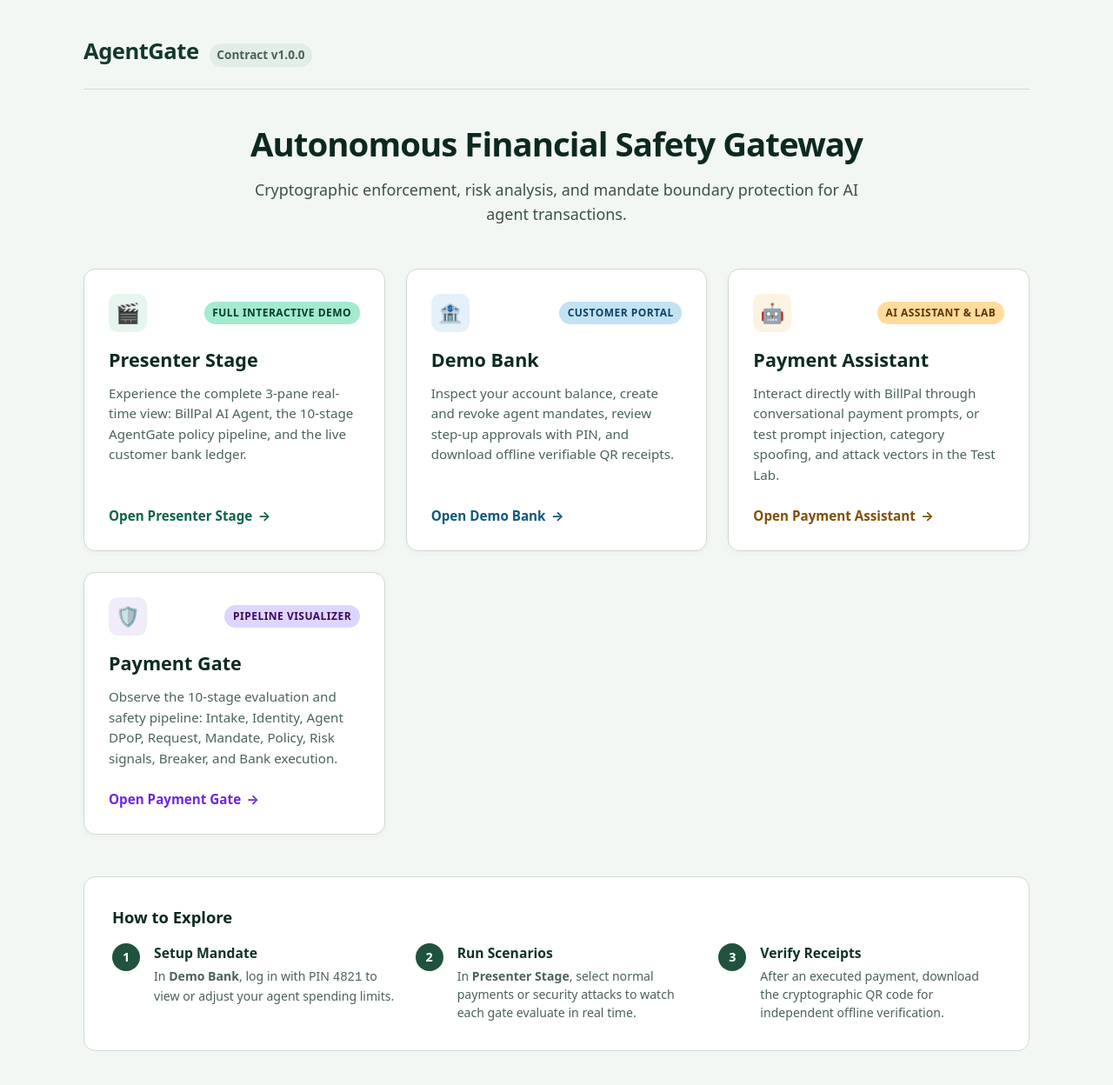
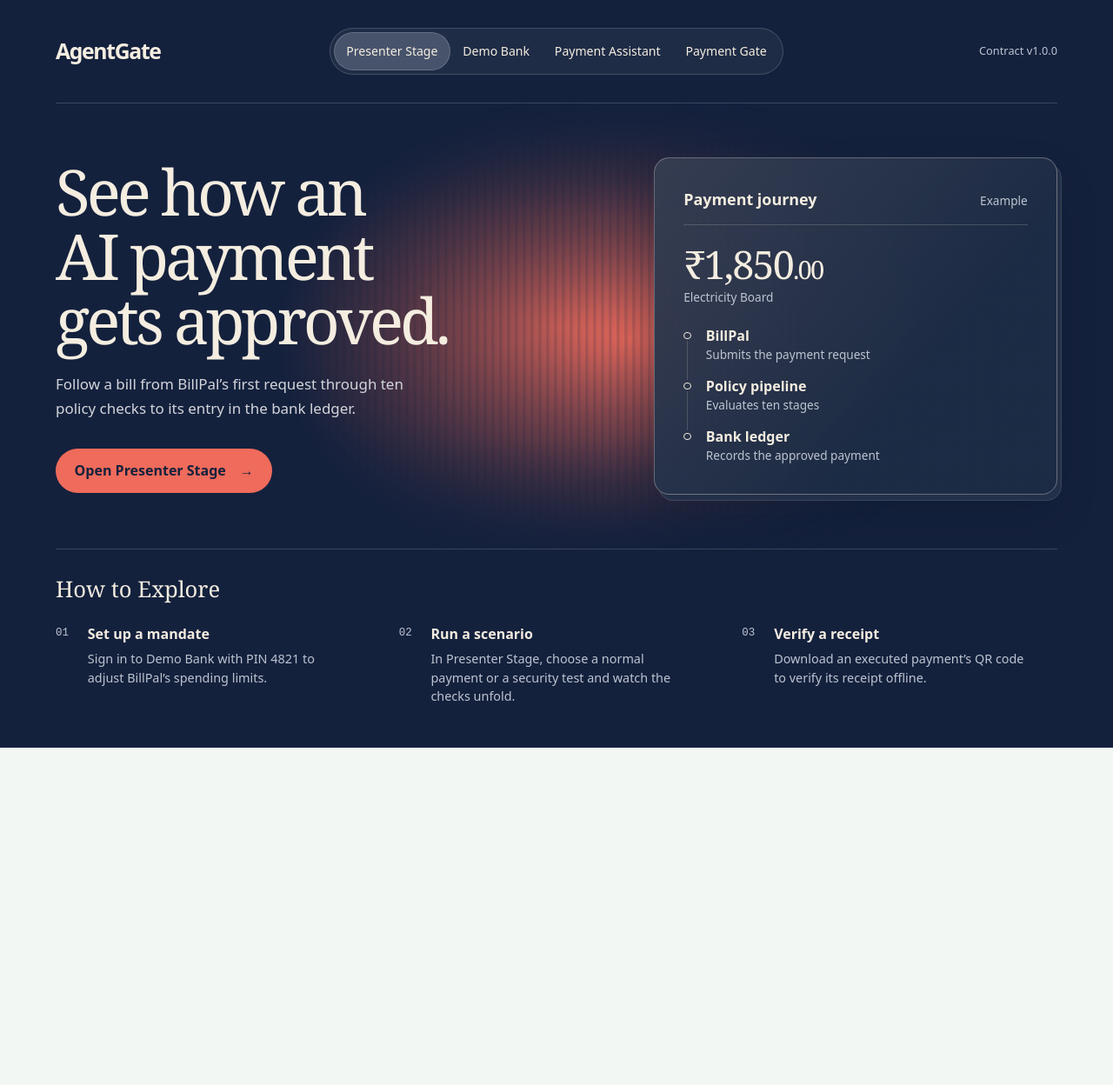
Before and after one commit to syedsaqif/AgentGate, a React (Vite) app in the folder frontend/: page / in a window 1280 px wide. Shown: the top 1248 px of the page at 87% size. After the commit the page ends 860 px from the top, so only its background shows below. Built offline with nearby package versions, Linux system fonts and the light colour scheme.

Commit message:
Redesign homepage around a shared destination preview

```diff
--- a/frontend/src/pages/home/HomePage.tsx
+++ b/frontend/src/pages/home/HomePage.tsx
@@ -1,114 +1,90 @@
+import { useRef, useState, type KeyboardEvent } from "react";
 import { CONTRACT_VERSION } from "../../api/types";
+import { pipeline } from "../demo/gateTimeline";
 import "./home.css";
 
+const destinations = [
+  { name: "Presenter Stage", route: "/demo", title: "See how an AI payment gets approved.", description: "Follow a bill from BillPal’s first request through ten policy checks to its entry in the bank ledger.", preview: "Payment journey" },
+  { name: "Demo Bank", route: "/demo/bank", title: "Set BillPal’s spending limits.", description: "Choose who BillPal can pay, set a limit for each payment, and decide when you need to confirm.", preview: "Agent mandate" },
+  { name: "Payment Assistant", route: "/demo/agent", title: "Ask BillPal to pay a bill.", description: "Start with a payment request in your own words and follow the details BillPal sends to the gate.", preview: "BillPal conversation" },
+  { name: "Payment Gate", route: "/demo/gate", title: "Follow each payment check.", description: "Trace a request through identity, mandate, and risk checks to see how AgentGate reaches a decision.", preview: "Evaluation stages" },
+] as const;
+
+type Destination = (typeof destinations)[number];
+
+function Preview({ destination }: { destination: Destination }) {
+  return <aside className="home-preview" aria-label={destination.preview}>
+    <div className="home-preview-heading"><h2>{destination.preview}</h2><span>Example</span></div>
+    {destination.route === "/demo" && <>
+      <div className="home-amount">₹1,850<span>.00</span></div>
+      <p className="home-payee">Electricity Board</p>
+      <ol className="home-flow">
+        <li><strong>BillPal</strong><span>Submits the payment request</span></li>
+        <li><strong>Policy pipeline</strong><span>Evaluates ten stages</span></li>
+        <li><strong>Bank ledger</strong><span>Records the approved payment</span></li>
+      </ol>
+    </>}
+    {destination.route === "/demo/bank" && <>
+      <div className="home-amount">₹5,000</div><p className="home-payee">Per-payment limit</p>
+      <dl className="home-details">
+        <div><dt>Agent</dt><dd>BillPal</dd></div>
+        <div><dt>Allowed payee</dt><dd>Electricity Board</dd></div>
+        <div><dt>Confirmation required</dt><dd>Above ₹4,000</dd></div>
+      </dl>
+    </>}
+    {destination.route === "/demo/agent" && <div className="home-chat">
+      <div><strong>You</strong><p>Pay my electricity bill of ₹1,850.</p></div>
+      <div><strong>BillPal</strong><p>I’ll send the ₹1,850 request for Electricity Board to AgentGate to check it against your mandate.</p></div>
+    </div>}
+    {destination.route === "/demo/gate" && <ol className="home-stages">
+      {pipeline.map(([key, label], index) => <li key={key} className={key === "mandate" ? "home-stage-highlight" : undefined}><span>{String(index + 1).padStart(2, "0")}</span>{label}</li>)}
+    </ol>}
+  </aside>;
+}
+
 export function HomePage() {
-  return (
-    <div className="home-page">
+  const [selected, setSelected] = useState(0);
+  const buttons = useRef<(HTMLButtonElement | null)[]>([]);
+  const active = destinations[selected];
+
+  function selectByKey(event: KeyboardEvent<HTMLButtonElement>, index: number) {
+    const count = destinations.length;
+    const next = { ArrowLeft: (index + count - 1) % count, ArrowRight: (index + 1) % count, Home: 0, End: count - 1 };
+    if (!Object.hasOwn(next, event.key)) return;
+    event.preventDefault();
+    const target = next[event.key as keyof typeof next];
+    setSelected(target);
+    buttons.current[target]?.focus();
+  }
+
+  return <main className="home-page">
+    <div className="home-wrap">
       <header className="home-header">
-        <div className="home-brand">
-          <span className="home-logo">AgentGate</span>
-          <span className="home-version">Contract v{CONTRACT_VERSION}</span>
+        <span className="home-brand">AgentGate</span>
+        <div role="tablist" aria-label="Destinations" className="home-switch">
+          {destinations.map(({ name }, index) => <button key={name} id={`home-tab-${index}`}
+            type="button" role="tab" aria-selected={selected === index} aria-controls="home-hero"
+            tabIndex={index === selected ? 0 : -1} ref={node => { buttons.current[index] = node; }}
+            onKeyDown={event => selectByKey(event, index)} onClick={() => setSelected(index)}>{name}</button>)}
         </div>
+        <span className="home-version">Contract v{CONTRACT_VERSION}</span>
       </header>
-
-      <section className="home-hero">
-        <h1>Autonomous Financial Safety Gateway</h1>
-        <p>
-          Cryptographic enforcement, risk analysis, and mandate boundary protection
-          for AI agent transactions.
-        </p>
+      <section id="home-hero" role="tabpanel" aria-labelledby={`home-tab-${selected}`} className="home-hero">
+        <div className="home-copy"><h1>{active.title}</h1><p>{active.description}</p>
+          <a className="home-action" href={active.route}>Open {active.name} <span aria-hidden="true">→</span></a>
+        </div>
+        <Preview destination={active} />
       </section>
-
-      <div className="home-grid">
-        <a href="/demo" className="home-card stage">
-          <div className="home-card-top">
-            <div className="home-card-icon" aria-hidden="true">🎬</div>
-            <span className="home-card-badge">Full Interactive Demo</span>
-          </div>
-          <h2>Presenter Stage</h2>
-          <p>
-            Experience the complete 3-pane real-time view: BillPal AI Agent,
-            the 10-stage AgentGate policy pipeline, and the live customer bank ledger.
-          </p>
-          <div className="home-card-action">
-            Open Presenter Stage <span>→</span>
-          </div>
-        </a>
-
-        <a href="/demo/bank" className="home-card bank">
-          <div className="home-card-top">
-            <div className="home-card-icon" aria-hidden="true">🏦</div>
-            <span className="home-card-badge">Customer Portal</span>
-          </div>
-          <h2>Demo Bank</h2>
-          <p>
-            Inspect your account balance, create and revoke agent mandates, review
-            step-up approvals with PIN, and download offline verifiable QR receipts.
-          </p>
-          <div className="home-card-action">
-            Open Demo Bank <span>→</span>
-          </div>
-        </a>
-
-        <a href="/demo/agent" className="home-card agent">
-          <div className="home-card-top">
-            <div className="home-card-icon" aria-hidden="true">🤖</div>
-            <span className="home-card-badge">AI Assistant & Lab</span>
-          </div>
-          <h2>Payment Assistant</h2>
-          <p>
-            Interact directly with BillPal through conversational payment prompts,
-            or test prompt injection, category spoofing, and attack vectors in the Test Lab.
-          </p>
-          <div className="home-card-action">
-            Open Payment Assistant <span>→</span>
-          </div>
-        </a>
-
-        <a href="/demo/gate" className="home-card gate">
-          <div className="home-card-top">
-            <div className="home-card-icon" aria-hidden="true">🛡️</div>
-            <span className="home-card-badge">Pipeline Visualizer</span>
-          </div>
-          <h2>Payment Gate</h2>
-          <p>
-            Observe the 10-stage evaluation and safety pipeline: Intake, Identity,
-            Agent DPoP, Request, Mandate, Policy, Risk signals, Breaker, and Bank execution.
-          </p>
-          <div className="home-card-action">
-            Open Payment Gate <span>→</span>
-          </div>
-        </a>
-      </div>
-
-      <section className="home-guide">
-        <h3>How to Explore</h3>
-        <div className="home-guide-steps">
-          <div className="home-guide-step">
-            <span className="home-guide-num">1</span>
-            <div className="home-guide-text">
-              <h4>Setup Mandate</h4>
-              <p>In <strong>Demo Bank</strong>, log in with PIN <code>4821</code> to view or adjust your agent spending limits.</p>
-            </div>
-          </div>
-          <div className="home-guide-step">
-            <span className="home-guide-num">2</span>
-            <div className="home-guide-text">
-              <h4>Run Scenarios</h4>
-              <p>In <strong>Presenter Stage</strong>, select normal payments or security attacks to watch each gate evaluate in real time.</p>
-            </div>
-          </div>
-          <div className="home-guide-step">
-            <span className="home-guide-num">3</span>
-            <div className="home-guide-text">
-              <h4>Verify Receipts</h4>
-              <p>After an executed payment, download the cryptographic QR code for independent offline verification.</p>
-            </div>
-          </div>
-        </div>
+      <section className="home-guide" aria-labelledby="home-guide-title">
+        <h2 id="home-guide-title">How to Explore</h2>
+        <ol>
+          <li><strong>Set up a mandate</strong><p>Sign in to Demo Bank with PIN 4821 to adjust BillPal’s spending limits.</p></li>
+          <li><strong>Run a scenario</strong><p>In Presenter Stage, choose a normal payment or a security test and watch the checks unfold.</p></li>
+          <li><strong>Verify a receipt</strong><p>Download an executed payment’s QR code to verify its receipt offline.</p></li>
+        </ol>
       </section>
     </div>
-  );
+  </main>;
 }
 
 export default HomePage;
--- a/frontend/src/pages/home/home.css
+++ b/frontend/src/pages/home/home.css
@@ -1,259 +1,77 @@
 .home-page {
-  max-width: 68rem;
-  margin: 0 auto;
-  padding: 2.5rem 1.5rem 4rem;
-  font-family: system-ui, -apple-system, BlinkMacSystemFont, "Segoe UI", Roboto, sans-serif;
-  color: #172720;
+  --cream: #f4ede0;
+  --muted: #bdc4d1;
+  --line: rgb(244 237 224 / 18%);
+  min-height: 100vh;
+  box-sizing: border-box;
+  max-width: none;
+  padding: 0 clamp(1.1rem, 5vw, 6rem);
+  background: #14213d;
+  color: var(--cream);
+  isolation: isolate;
 }
-
-.home-header {
-  display: flex;
-  align-items: center;
-  justify-content: space-between;
-  padding-bottom: 1.5rem;
-  border-bottom: 1px solid #cddbd3;
-  margin-bottom: 2.5rem;
+.home-wrap { max-width: 78rem; margin: auto; }
+.home-header { display: grid; grid-template-columns: 1fr auto 1fr; align-items: center; gap: 1rem; padding: 2rem 0; border-bottom: 1px solid var(--line); }
+.home-brand { font-size: 1.55rem; font-weight: 650; letter-spacing: -.055em; }
+.home-version { justify-self: end; color: var(--muted); font-size: .8rem; }
+.home-switch { display: grid; grid-auto-flow: column; padding: .25rem; border: 1px solid var(--line); border-radius: 2rem; background: rgb(255 255 255 / 5%); }
+.home-switch button { padding: .55rem .9rem; width: 100%; min-height: 2.75rem; font-size: .88rem; font-weight: 500; color: var(--cream); background: transparent; border: 0; border-radius: 2rem; transition: background .18s; }
+.home-switch button:hover { background: rgb(255 255 255 / 9%); }
+.home-switch button[aria-selected=true] { background: #47536b; box-shadow: inset 0 0 0 1px var(--line); }
+.home-page :focus-visible { outline: 2px solid var(--cream); outline-offset: 3px; }
+.home-hero { position: relative; isolation: isolate; display: grid; grid-template-columns: 1.12fr 1fr; align-items: center; gap: clamp(2rem, 7vw, 8rem); min-height: clamp(32rem, 62vh, 44rem); padding: 3rem 0; box-sizing: border-box; }
+.home-hero::before { content: ""; position: absolute; z-index: -1; pointer-events: none; inset: 0 -1rem; background: repeating-linear-gradient(90deg, transparent 0 4px, rgb(20 33 61 / 22%) 5px, transparent 9px), radial-gradient(ellipse at 50% 50%, #ef6b5b, #a25050 36%, #14213d 72%); mask-image: radial-gradient(ellipse 38% 62% at 57% 53%, #000 0%, transparent 90%); }
+.home-copy h1 { margin: 0; max-width: 13ch; font: 400 clamp(3.25rem, 5.7vw, 5.5rem)/1.01 Georgia, serif; letter-spacing: -.055em; text-wrap: balance; }
+.home-copy p { max-width: 43ch; margin: 1.5rem 0 2rem; line-height: 1.65; color: #d3d5db; font-size: 1.06rem; }
+.home-action { display: inline-flex; align-items: center; gap: 1rem; border-radius: 2rem; background: #ef6b5b; color: #14213d; font-weight: 700; text-decoration: none; padding: .82rem 1.35rem; }
+.home-action:hover { background: #fa897a; }
+.home-preview { position: relative; box-sizing: border-box; width: 100%; max-width: 29rem; justify-self: end; padding: clamp(1.25rem, 2.6vw, 2.25rem); border: 1px solid rgb(244 237 224 / 32%); border-radius: 1.1rem; background: linear-gradient(130deg, rgb(54 62 82 / 96%), rgb(29 44 69 / 98%) 65%); box-shadow: 5px 7px 0 -1px #23304a, 5px 7px 0 0 var(--line), 0 22px 44px rgb(9 16 30 / 22%); }
+.home-preview-heading { display: flex; justify-content: space-between; align-items: baseline; gap: .6rem; padding-bottom: 1rem; margin-bottom: 1.2rem; border-bottom: 1px solid var(--line); }
+.home-preview-heading h2 { margin: 0; font-size: 1.12rem; font-weight: 600; }
+.home-preview-heading span, .home-flow li span, .home-payee, .home-details dt { color: var(--muted); font-size: .85rem; }
+.home-amount { font: 400 2.8rem/1.12 Georgia, serif; letter-spacing: -.04em; }
+.home-amount span { font-size: .65em; }
+.home-payee { margin: .2rem 0 1.35rem; }
+.home-flow, .home-stages, .home-guide ol { list-style: none; margin: 0; padding: 0; }
+.home-flow li { display: grid; position: relative; padding: 0 0 .85rem 1.6rem; }
+.home-flow li:last-child { padding-bottom: 0; }
+.home-flow li::before { content: ""; position: absolute; top: .48rem; left: 0; width: .4rem; height: .4rem; border: 1px solid var(--cream); border-radius: 50%; }
+.home-flow li:not(:last-child)::after { content: ""; position: absolute; left: .22rem; top: 1.15rem; bottom: -.32rem; border-left: 1px solid var(--line); }
+.home-flow strong, .home-guide strong { font-size: 1rem; font-weight: 600; }
+.home-details { margin: 0; }
+.home-details div { display: flex; justify-content: space-between; gap: .6rem; padding: .65rem 0; border-top: 1px solid var(--line); }
+.home-details dd { margin: 0; text-align: right; font-size: .92rem; }
+.home-chat { display: grid; gap: 1rem; }
+.home-chat div { padding: .9rem 1rem; border-radius: .8rem; background: rgb(255 255 255 / 6%); max-width: 85%; }
+.home-chat div:first-child { justify-self: end; }
+.home-chat strong { font-size: .8rem; color: var(--muted); }
+.home-chat p { margin: .25rem 0 0; }
+.home-stages { display: grid; grid-template: repeat(5, auto) / repeat(2, 1fr); grid-auto-flow: column; gap: .3rem .8rem; }
+.home-stages li { border-bottom: 1px solid var(--line); padding: .45rem; }
+.home-stages li span { margin-right: .75rem; font: .75rem ui-monospace, monospace; color: var(--muted); }
+.home-stage-highlight { background: rgb(244 237 224 / 10%); border-radius: .35rem; }
+.home-guide { border-top: 1px solid var(--line); padding: 1.75rem 0 3rem; }
+.home-guide h2 { font: 400 1.6rem Georgia, serif; margin-bottom: 1.35rem; }
+.home-guide ol { display: grid; grid-template-columns: repeat(3, 1fr); gap: 2rem; counter-reset: step; }
+.home-guide li { position: relative; padding-left: 2.3rem; counter-increment: step; }
+.home-guide li::before { content: counter(step, decimal-leading-zero); position: absolute; left: 0; top: .25rem; font: .78rem ui-monospace, monospace; color: var(--muted); }
+.home-guide p { color: var(--muted); font-size: .9rem; margin: .4rem 0 0; max-width: 36ch; }
+@media (max-width: 54rem) {
+  .home-header { grid-template-columns: 1fr auto; padding: 1.25rem 0; }
+  .home-version { grid-row: 1; grid-column: 2; }
+  .home-switch { grid-column: 1 / -1; justify-self: center; }
 }
-
-.home-brand {
-  display: flex;
-  align-items: baseline;
-  gap: 0.75rem;
+@media (max-width: 44rem) {
+  .home-hero { grid-template-columns: 1fr; padding: 3rem 0; }
+  .home-copy h1 { font-size: clamp(3rem, 9vw, 4rem); }
+  .home-preview { justify-self: start; }
+  .home-hero::before { mask-image: radial-gradient(ellipse 65% 43% at 65% 58%, #000, transparent 90%); }
+  .home-guide ol { grid-template-columns: 1fr; gap: 1.2rem; }
+  .home-guide p { max-width: none; }
 }
-
-.home-logo {
-  font-size: 1.6rem;
-  font-weight: 800;
-  color: #13382c;
-  letter-spacing: -0.02em;
+@media (max-width: 34rem) {
+  .home-switch { grid-auto-flow: row; grid-template-columns: repeat(2, 1fr); justify-self: stretch; border-radius: 1.6rem; }
 }
-
-.home-version {
-  font-size: 0.85rem;
-  color: #4c6257;
-  font-weight: 600;
-  background: #e3ede7;
-  padding: 0.2rem 0.55rem;
-  border-radius: 1rem;
+@media (prefers-reduced-motion: reduce) {
+  .home-switch button { transition: none; }
 }
-
-.home-hero {
-  text-align: center;
-  max-width: 44rem;
-  margin: 0 auto 3rem;
-}
-
-.home-hero h1 {
-  font-size: 2.4rem;
-  font-weight: 800;
-  color: #0d291f;
-  line-height: 1.15;
-  margin: 0 0 1rem;
-  letter-spacing: -0.025em;
-}
-
-.home-hero p {
-  font-size: 1.12rem;
-  color: #3b5247;
-  margin: 0;
-  line-height: 1.6;
-}
-
-.home-grid {
-  display: grid;
-  grid-template-columns: repeat(auto-fit, minmax(18rem, 1fr));
-  gap: 1.5rem;
-  margin-bottom: 3rem;
-}
-
-.home-card {
-  display: flex;
-  flex-direction: column;
-  background: #ffffff;
-  border: 1px solid #cddbd3;
-  border-radius: 0.85rem;
-  padding: 1.75rem;
-  text-decoration: none;
-  color: inherit;
-  transition: transform 0.15s ease, box-shadow 0.15s ease, border-color 0.15s ease;
-  box-shadow: 0 2px 6px rgba(19, 56, 44, 0.04);
-}
-
-.home-card:hover {
-  transform: translateY(-3px);
-  box-shadow: 0 10px 24px rgba(19, 56, 44, 0.09);
-  border-color: #245741;
-}
-
-.home-card:focus-visible {
-  outline: 3px solid #137752;
-  outline-offset: 2px;
-}
-
-.home-card-top {
-  display: flex;
-  align-items: center;
-  justify-content: space-between;
-  margin-bottom: 1rem;
-}
-
-.home-card-icon {
-  width: 2.75rem;
-  height: 2.75rem;
-  border-radius: 0.65rem;
-  display: flex;
-  align-items: center;
-  justify-content: center;
-  font-size: 1.4rem;
-}
-
-.home-card.stage .home-card-icon {
-  background: #e6f6ee;
-  color: #116248;
-}
-
-.home-card.bank .home-card-icon {
-  background: #e5f1f8;
-  color: #155577;
-}
-
-.home-card.agent .home-card-icon {
-  background: #fdf3e2;
-  color: #8c570f;
-}
-
-.home-card.gate .home-card-icon {
-  background: #f1ecf9;
-  color: #5b21b6;
-}
-
-.home-card-badge {
-  font-size: 0.75rem;
-  font-weight: 750;
-  text-transform: uppercase;
-  letter-spacing: 0.04em;
-  padding: 0.25rem 0.6rem;
-  border-radius: 1rem;
-}
-
-.home-card.stage .home-card-badge {
-  background: #a2ebce;
-  color: #083b2a;
-}
-
-.home-card.bank .home-card-badge {
-  background: #c3e2f4;
-  color: #0c4363;
-}
-
-.home-card.agent .home-card-badge {
-  background: #fedc9c;
-  color: #5c3504;
-}
-
-.home-card.gate .home-card-badge {
-  background: #ddd6fe;
-  color: #3b0764;
-}
-
-.home-card h2 {
-  font-size: 1.35rem;
-  font-weight: 750;
-  color: #0f2b20;
-  margin: 0 0 0.65rem;
-}
-
-.home-card p {
-  font-size: 0.95rem;
-  color: #4b6458;
-  margin: 0 0 1.5rem;
-  line-height: 1.55;
-  flex-grow: 1;
-}
-
-.home-card-action {
-  font-size: 0.95rem;
-  font-weight: 750;
-  display: inline-flex;
-  align-items: center;
-  gap: 0.4rem;
-}
-
-.home-card.stage .home-card-action {
-  color: #0e6347;
-}
-
-.home-card.bank .home-card-action {
-  color: #10597d;
-}
-
-.home-card.agent .home-card-action {
-  color: #824f0a;
-}
-
-.home-card.gate .home-card-action {
-  color: #6d28d9;
-}
-
-.home-card:hover .home-card-action span {
-  transform: translateX(4px);
-  transition: transform 0.15s ease;
-}
-
-.home-card-action span {
-  display: inline-block;
-  transition: transform 0.15s ease;
-}
-
-.home-guide {
-  background: #ffffff;
-  border: 1px solid #cddbd3;
-  border-radius: 0.85rem;
-  padding: 2rem;
-}
-
-.home-guide h3 {
-  font-size: 1.15rem;
-  font-weight: 750;
-  color: #0d291f;
-  margin: 0 0 1rem;
-}
-
-.home-guide-steps {
-  display: grid;
-  grid-template-columns: repeat(auto-fit, minmax(16rem, 1fr));
-  gap: 1.5rem;
-}
-
-.home-guide-step {
-  display: flex;
-  gap: 1rem;
-}
-
-.home-guide-num {
-  width: 2rem;
-  height: 2rem;
-  border-radius: 50%;
-  background: #20523e;
-  color: #ffffff;
-  font-weight: 800;
-  font-size: 0.9rem;
-  display: flex;
-  align-items: center;
-  justify-content: center;
-  flex-shrink: 0;
-}
-
-.home-guide-text h4 {
-  margin: 0 0 0.25rem;
-  font-size: 0.98rem;
-  font-weight: 700;
-  color: #123326;
-}
-
-.home-guide-text p {
-  margin: 0;
-  font-size: 0.88rem;
-  color: #4c6257;
-  line-height: 1.5;
-}
```
Also changed, not shown: 1 other file (tests, documents, lock files or other folders).
